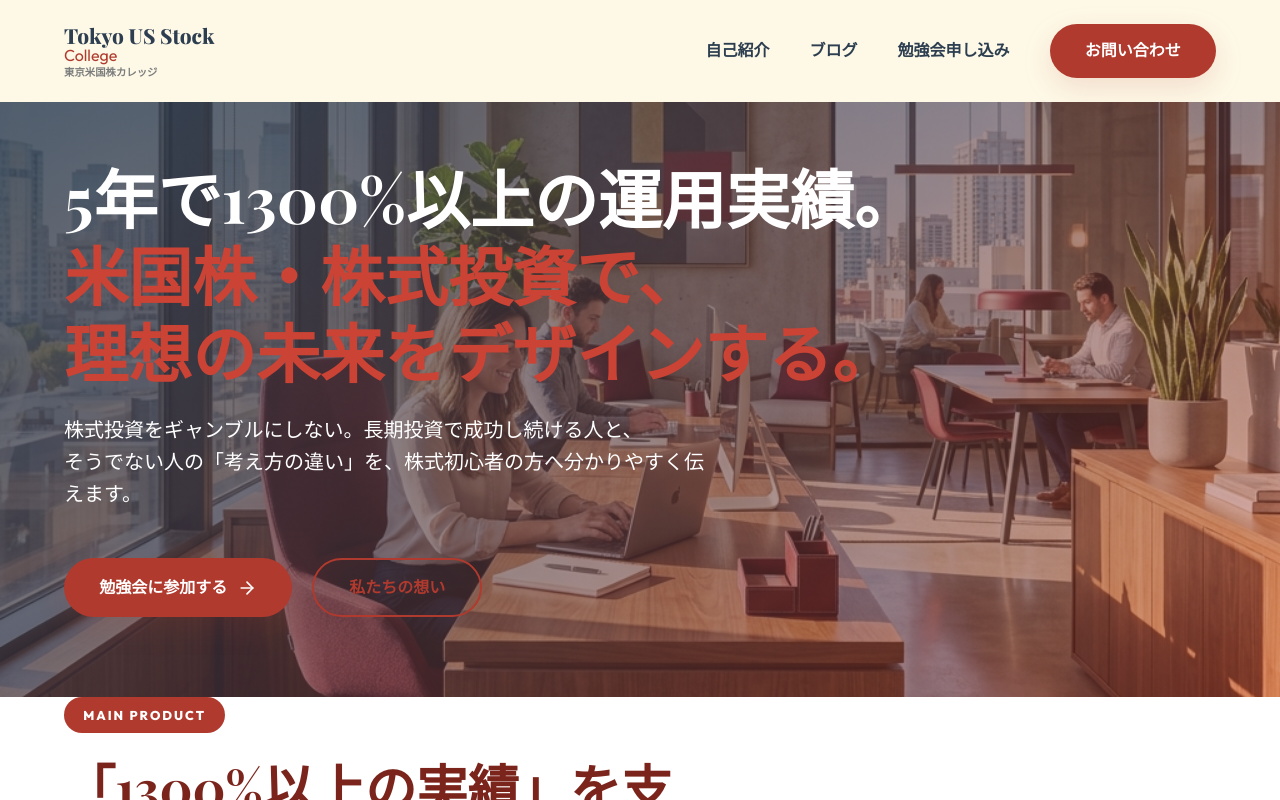
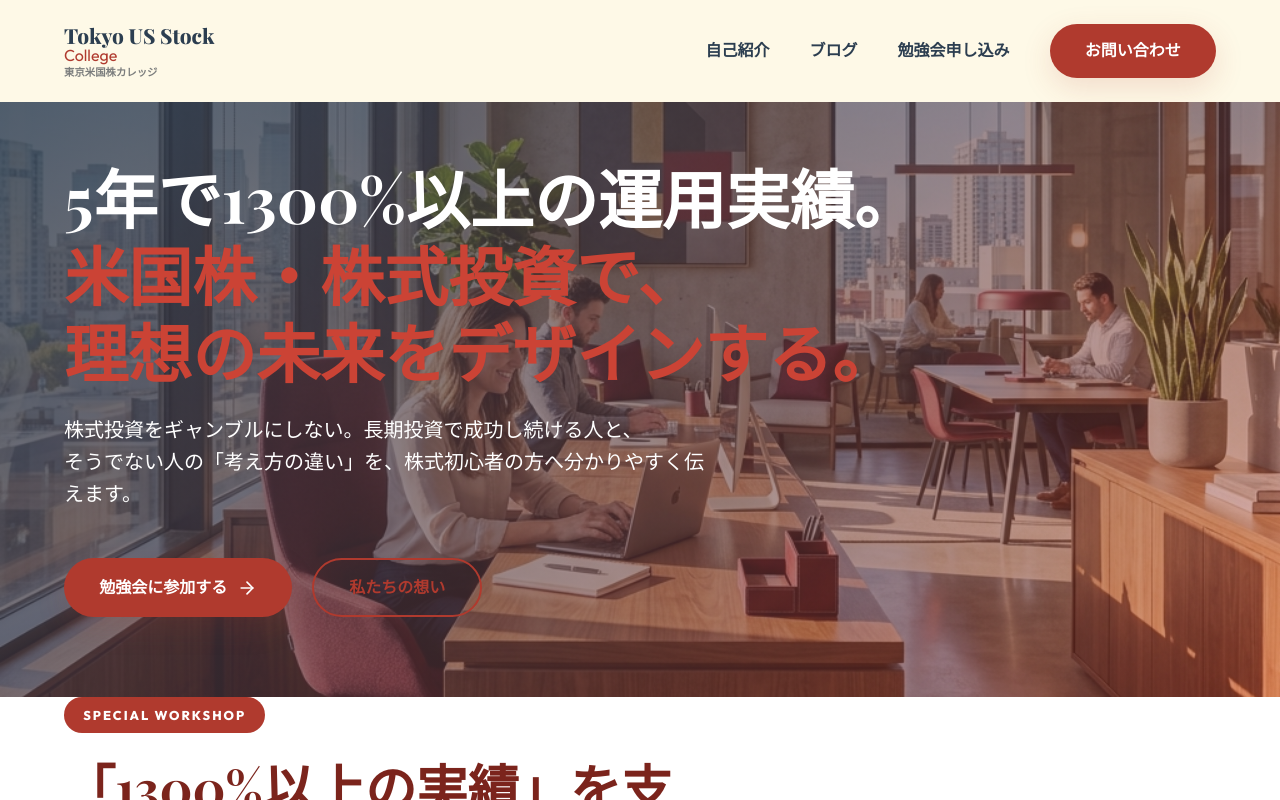
Before and after one commit to yutarotobioka0121-ship-it/tokyo-us-stock-site, a Next.js app: page / in a window 1280 px wide. Built offline with nearby package versions, Linux system fonts and the light colour scheme; a web font is replaced by a local one.

Commit message:
Change MAIN PRODUCT tag to SPECIAL WORKSHOP and update title

```diff
--- a/src/app/page.tsx
+++ b/src/app/page.tsx
@@ -49,10 +49,10 @@ export default async function Home() {
         <div className="container">
           <div className="featured-grid">
             <div className="featured-content slide-up">
-              <span className="featured-tag">MAIN PRODUCT</span>
+              <span className="featured-tag">SPECIAL WORKSHOP</span>
               <h2 className="featured-title">
                 「1300%以上の実績」を支える、負けない投資家の思考回路。<br />
-                <span>一生モノの米国株長期投資術</span>
+                <span>一生モノの米国株長期投資勉強会</span>
               </h2>
               <p className="featured-desc">
                 「知識を得るだけでは、1円も増えません。」<br />
```
